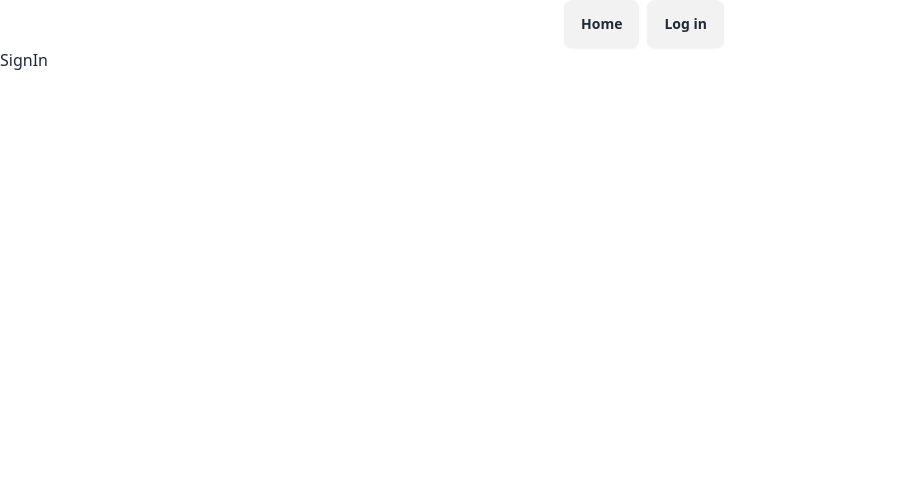
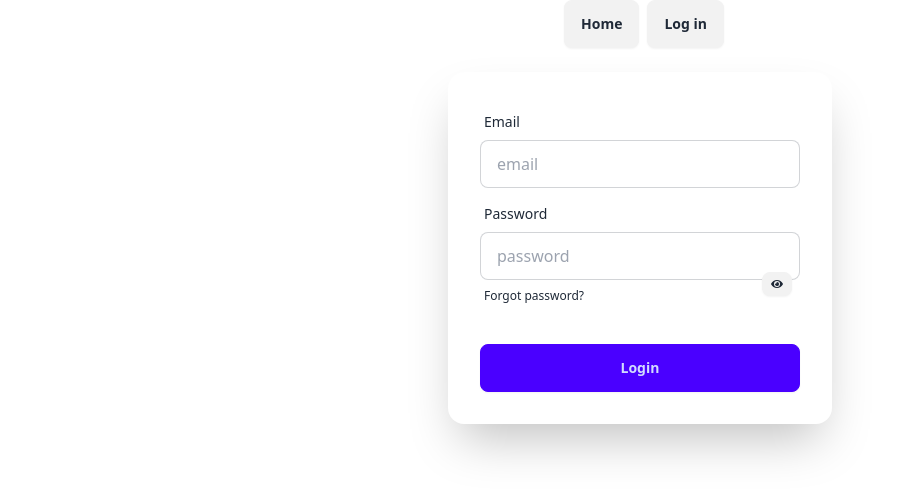
Before and after one commit to ALNoman78/firebase-auth, a React app: page /signin in a window 1280 px wide. Shown: the top 496 px of the page, without its empty margins (0-903 px from the left). Built offline with nearby package versions, Linux system fonts and the light colour scheme; the HTML template or start-up script is replaced by a standard one.

Commit message:
email auth practice

```diff
--- a/src/components/Email/Email.jsx
+++ b/src/components/Email/Email.jsx
@@ -53,7 +53,7 @@ const Email = () => {
                     </button>
                 </div>
                 <div className="form-control mt-6">
-                    <button className="btn btn-primary">Login</button>
+                    <button className="btn btn-primary">Sing Up</button>
                 </div>
                 <p>Have an account ? <Link to='/signin' className="text-green-500 font-medium underline">Log In</Link></p>
             </form>
--- a/src/components/Signin/SignIn.jsx
+++ b/src/components/Signin/SignIn.jsx
@@ -1,6 +1,80 @@
+import { sendPasswordResetEmail, signInWithEmailAndPassword } from "firebase/auth";
+import auth from "../../firebase.init";
+import { useRef, useState } from "react";
+import { FaEye } from "react-icons/fa";
+import { FaEyeSlash } from "react-icons/fa";
+
 const SignIn = () => {
+    const [error, setError] = useState('')
+    const [success, setSuccess] = useState(false)
+    const [isVisible, setIsVisible] = useState(false)
+    const emailRef = useRef('')
+
+    const handleSignIn = e => {
+        e.preventDefault()
+        const email = e.target.email.value;
+        const password = e.target.password.value;
+
+        setSuccess(false)
+
+        signInWithEmailAndPassword(auth, email, password)
+            .then((result) => {
+                console.log(result.user)
+                setSuccess(true)
+            })
+            .catch(error => {
+                setError(error.message)
+                setSuccess(false)
+            })
+    }
+
+    const handleForgetPassword = () => {
+        console.log('forget password')
+        const email = emailRef.current.value
+
+        if (!email) {
+            console.log('Use verified email address')
+        } else {
+            sendPasswordResetEmail(auth, email)
+            .then(() => {
+                alert('Password reset email sent , please check your email ')
+            })
+        }
+    }
     return (
-        <div>SignIn</div>
+        <div className="card bg-base-100 w-full max-w-sm shrink-0 shadow-2xl mx-auto my-6">
+            <form onSubmit={handleSignIn} className="card-body">
+                <div className="form-control">
+                    <label className="label">
+                        <span className="label-text">Email</span>
+                    </label>
+                    <input type="email" placeholder="email" ref={emailRef} name="email" className="input input-bordered" required />
+                </div>
+                <div className="form-control">
+                    <label className="label">
+                        <span className="label-text">Password</span>
+                    </label>
+                    <input type={isVisible ? 'text' : 'password'} name="password" placeholder="password" className="input input-bordered" required />
+                    <button className="btn btn-xs absolute right-10 bottom-[8rem]" onClick={() => setIsVisible(!isVisible)}>
+                        {
+                            isVisible ? <FaEyeSlash></FaEyeSlash> : <FaEye></FaEye>
+                        }
+                    </button>
+                    <label className="label">
+                        <a onClick={handleForgetPassword} href="#" className="label-text-alt link link-hover">Forgot password?</a>
+                    </label>
+                </div>
+                <div className="form-control mt-6">
+                    <button className="btn btn-primary">Login</button>
+                </div>
+            </form>
+            {
+                error && <p>{error.message}</p>
+            }
+            {
+                success && <p className="text-xl font-bold text-green-600 text-center my-4">Successfully Login your Account</p>
+            }
+        </div>
     )
 }
 
```
